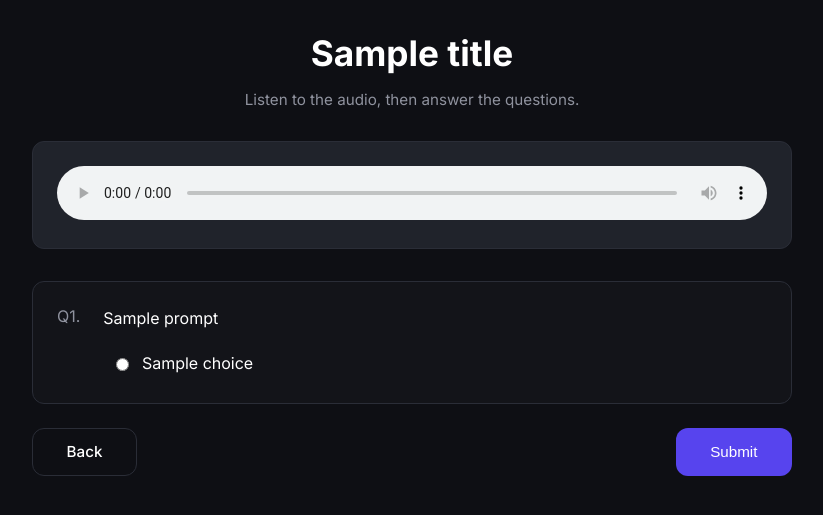
After one commit to AlexTMIT/language-anki-generator, a Flask app: template app/templates/quiz/listening_run.html in a window 1280 px wide. The commit adds this page. Shown: the top 515 px of the page, without its empty margins (228-1051 px from the left). Run offline with Flask 3, Linux system fonts and the light colour scheme; the template is opened without the code that fills it: most values are stand-ins (such as "Sample title", 1, 10 or a date in 2020); parts of the project's set-up code (start-up, migrations or seed data) failed here and were passed over; some libraries are stand-ins or nearby versions.

Commit message:
implement listening comprehension quiz. running into cookie problem

```diff
--- a/app/static/css/quiz.css
+++ b/app/static/css/quiz.css
@@ -80,3 +80,12 @@ body.quiz{
   margin: 0 0 var(--space-4);
 }
 .passage p { margin: 0 0 var(--space-2); }
+
+.audio-box{
+  background: var(--card-bg);
+  border: 1px solid var(--border);
+  border-radius: var(--radius);
+  padding: var(--space-3);
+  margin: 0 0 var(--space-4);
+}
+.audio-fallback{ color: var(--text-dim); }
--- /dev/null
+++ b/app/templates/quiz/listening_run.html
@@ -0,0 +1,56 @@
+{% extends "base.html" %}
+{% block title %}{{ title }}{% endblock %}
+
+{% block body_class %}quiz{% endblock %}
+{% block css %}
+  <link rel="stylesheet" href="{{ url_for('static', filename='css/quiz.css') }}">
+{% endblock %}
+
+{% block content %}
+<main class="quiz-wrap">
+  <h1>{{ title }}</h1>
+  <p class="subtitle">Listen to the audio, then answer the questions.</p>
+
+  <section class="audio-box">
+    {% if audio %}
+      <audio controls preload="auto" style="width:100%">
+        <source src="{{ audio }}" type="audio/mpeg">
+        Your browser does not support the audio element.
+      </audio>
+    {% else %}
+      <div class="audio-fallback">Audio unavailable; please try again.</div>
+    {% endif %}
+  </section>
+
+  <form method="post" action="{{ url_for('quiz.grade') }}" class="quiz-form">
+    {% for it in items %}
+      {% set qname = "q" ~ loop.index %}
+      <section class="qblock">
+        <div class="qnum">Q{{ loop.index }}.</div>
+        <div class="qbody">
+          <div class="qprompt">{{ it.prompt|safe }}</div>
+
+          {% if it.choices %}
+            <div class="choices">
+              {% for c in it.choices %}
+                <label class="choice">
+                  <input type="radio" name="{{ qname }}" value="{{ c }}">
+                  <span>{{ c }}</span>
+                </label>
+              {% endfor %}
+            </div>
+          {% else %}
+            <input class="text-answer" name="{{ qname }}" type="text"
+                   placeholder="Type your answer…" autocomplete="off">
+          {% endif %}
+        </div>
+      </section>
+    {% endfor %}
+
+    <div class="btn-row">
+      <a class="btn btn-outline" href="{{ url_for('quiz.index') }}">Back</a>
+      <button class="btn btn-primary" type="submit">Submit</button>
+    </div>
+  </form>
+</main>
+{% endblock %}
```
Also changed, not shown: app/blueprints/quiz/routes.py (+25 -2 lines), app/services/quiz_service.py (+19 -0 lines), app/templates/quiz/listening_results.html (added, +48 -0 lines).
